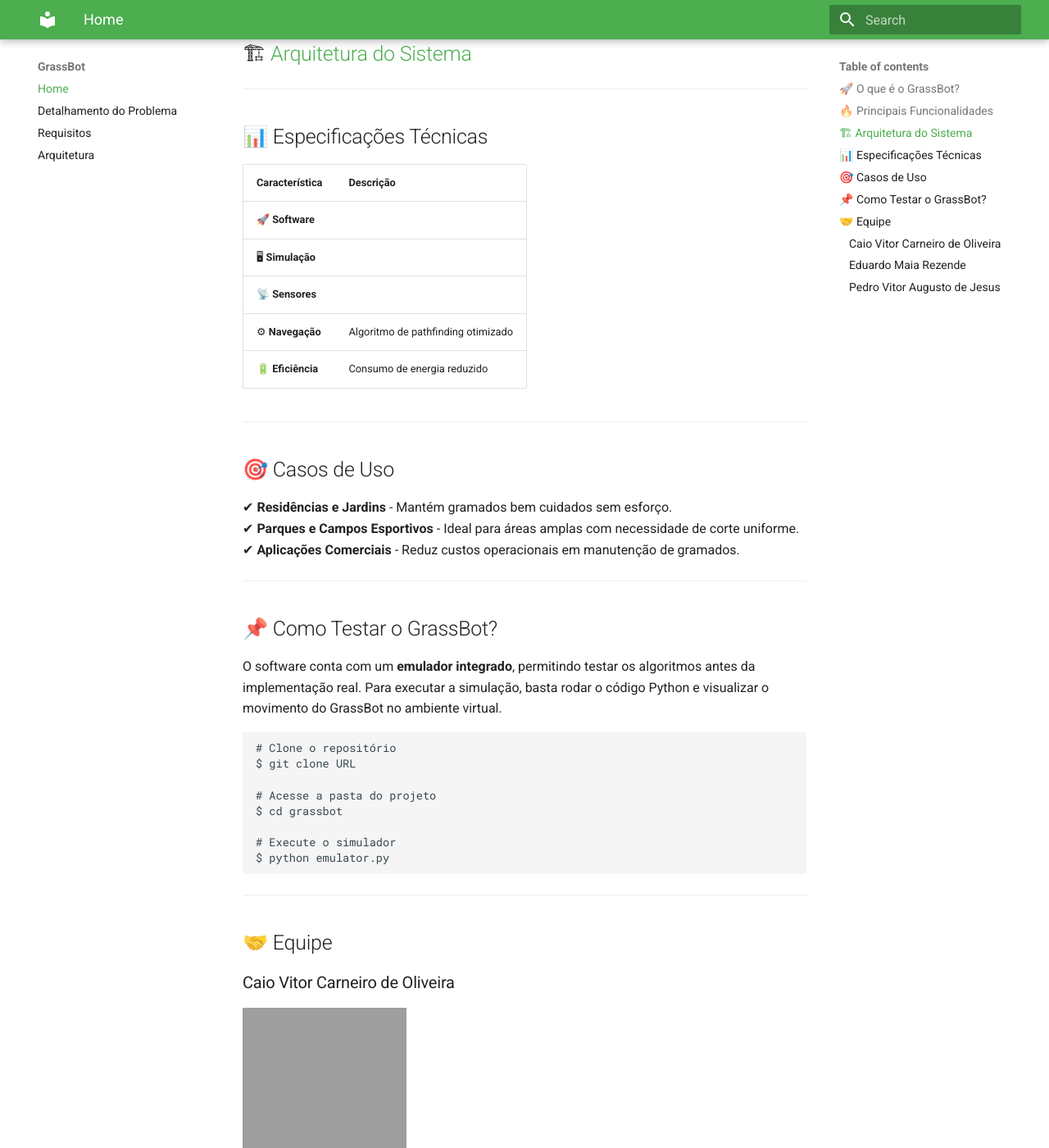
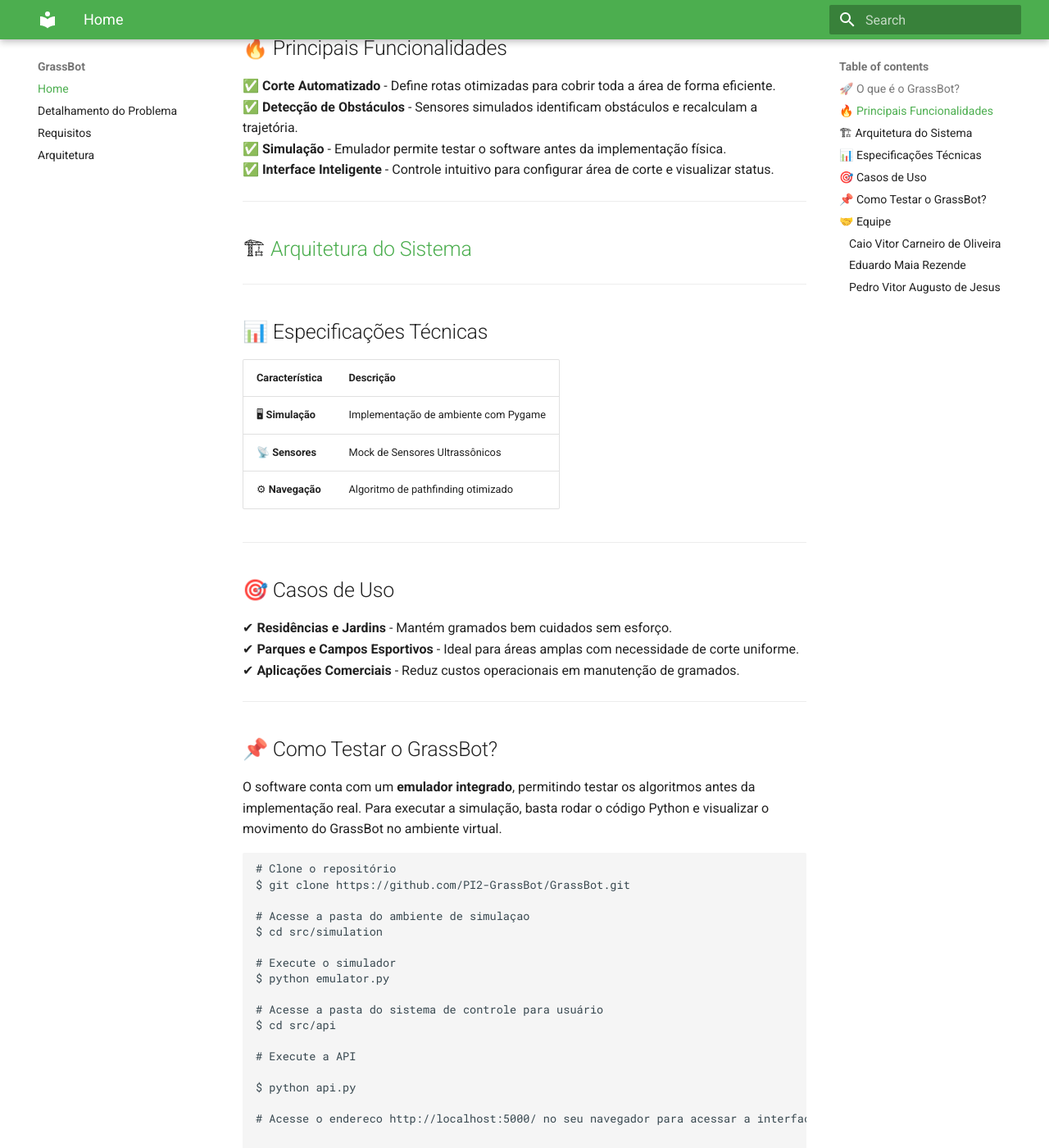
Before and after one commit to PI2-GrassBot/Docs, an MkDocs documentation site: the page built from docs/index.md, in a window 1280 px wide and 1400 px high, scrolled down 638 px. Shown: the whole window at 82% size. Built offline with MkDocs 1.6.1 and Material for MkDocs 9.7.7, drawn with Linux system fonts in a browser that asks for light colours; some of the changed text lies outside the part shown; grey boxes are pictures that could not be loaded.

Commit message:
docs: add simulation GIF and update setup instructions in index.md
Co-authored-by: Caio Vitor Carneiro de Oliveira <83408899+caiozim112@users.noreply.github.com>
Co-authored-by: Pedro Vitor Augusto de Jesus <69866365+Peedrooo@users.noreply.github.com>

````diff
--- a/docs/index.md
+++ b/docs/index.md
@@ -2,6 +2,9 @@
 ---
 ## 🚀 O que é o GrassBot?
 O **GrassBot** é um cortador de grama autônomo inteligente projetado para manter gramados sempre bem cuidados sem intervenção humana. Ele utiliza algoritmos para navegação, detecção de obstáculos e otimização de rota, proporcionando um corte eficiente e preciso.
+
+
+![GrassBot](https://raw.githubusercontent.com/PI2-GrassBot/Docs/refs/heads/main/assets/simulation.gif)
 
 ---
 
@@ -10,7 +13,6 @@
 ✅ **Detecção de Obstáculos** - Sensores simulados identificam obstáculos e recalculam a trajetória.
 ✅ **Simulação** - Emulador permite testar o software antes da implementação física.
 ✅ **Interface Inteligente** - Controle intuitivo para configurar área de corte e visualizar status.
-✅ **Eficiência Energética** - Algoritmos otimizados para reduzir consumo e prolongar autonomia.
 
 ---
 
@@ -23,11 +25,9 @@
 ## 📊 Especificações Técnicas
 | Característica           | Descrição                              |
 |-------------------------|--------------------------------------|
-| 🚀 **Software**        |          |
-| 🖥 **Simulação**      |         |
-| 📡 **Sensores**       |          |
+| 🖥 **Simulação**      |  Implementação de ambiente com Pygame       |
+| 📡 **Sensores**       |   Mock de Sensores Ultrassônicos       |
 | ⚙ **Navegação**      | Algoritmo de pathfinding otimizado  |
-| 🔋 **Eficiência**     | Consumo de energia reduzido       |
 
 ---
 
@@ -43,13 +43,23 @@
 
 ```sh
 # Clone o repositório
-$ git clone URL
+$ git clone https://github.com/PI2-GrassBot/GrassBot.git
 
-# Acesse a pasta do projeto
-$ cd grassbot
+# Acesse a pasta do ambiente de simulaçao
+$ cd src/simulation
 
 # Execute o simulador
 $ python emulator.py
+
+# Acesse a pasta do sistema de controle para usuário
+$ cd src/api
+
+# Execute a API
+
+$ python api.py
+
+# Acesse o endereco http://localhost:5000/ no seu navegador para acessar a interface de controle
+
 ```
 
 ---
````
